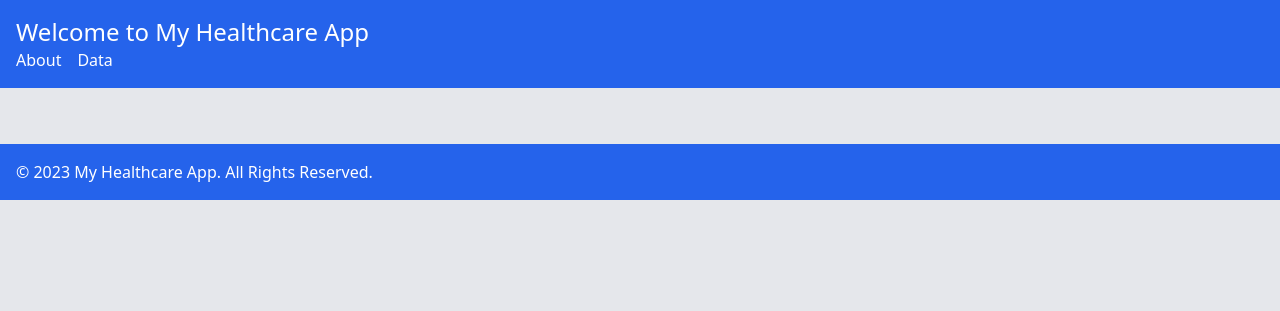
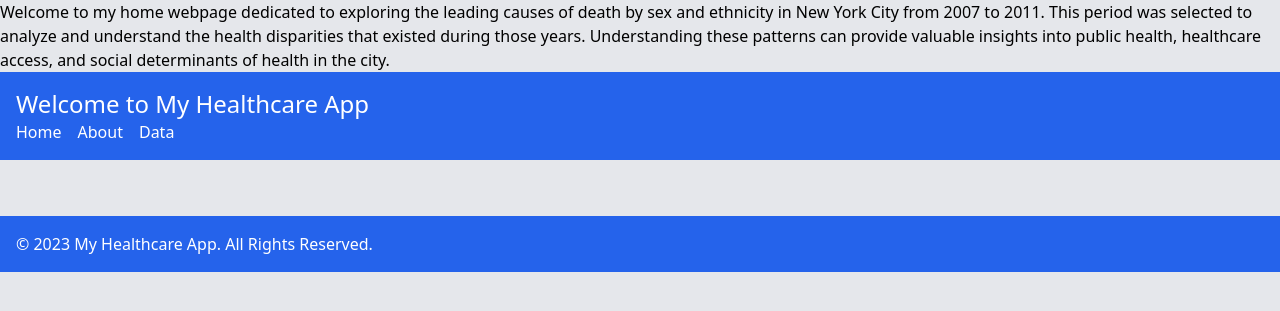
Before and after one commit to nimratmann/azure_flask_deployment, a Flask app: page / in a window 1280 px wide. Shown: the top 311 px of the page. Run offline with Flask 3, Linux system fonts and the light colour scheme; parts of the project's set-up code (start-up, migrations or seed data) failed here and were passed over.

Commit message:
I added extra text to the landing/home page in the base.html file

```diff
--- a/templates/base.html
+++ b/templates/base.html
@@ -5,10 +5,13 @@
     <meta charset="UTF-8">
     <meta name="viewport" content="width=device-width, initial-scale=1.0">
     <title>Welcome to My Healthcare App</title>
+    <p>Welcome to my home webpage dedicated to exploring the leading causes of death by sex and ethnicity in New York City from 2007 to 2011. This period was selected to analyze and understand the health disparities that existed during those years. Understanding these patterns can provide valuable insights into public health, healthcare access, and social determinants of health in the city.</p>
+
 
     <!-- Tailwind CSS via CDN -->
     <link href="https://cdn.jsdelivr.net/npm/tailwindcss@2.2.19/dist/tailwind.min.css" rel="stylesheet">
 </head>
+
 
 <body class="bg-gray-200">
 
@@ -16,6 +19,8 @@
         <h1 class="text-2xl">Welcome to My Healthcare App</h1>
         <nav>
             <ul class="flex space-x-4">
+
+                <li><a href="/home" class="hover:underline">Home</a></li>
                 <li><a href="/about" class="hover:underline">About</a></li>
                 <li><a href="/data" class="hover:underline">Data</a></li>
             </ul>
```
